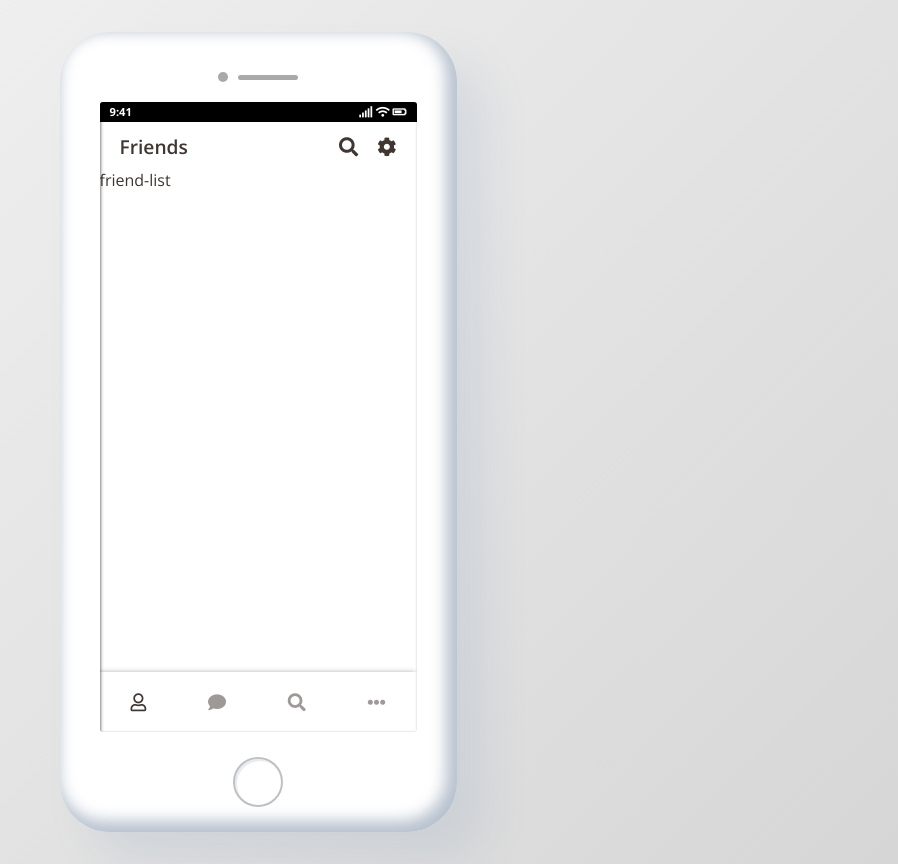
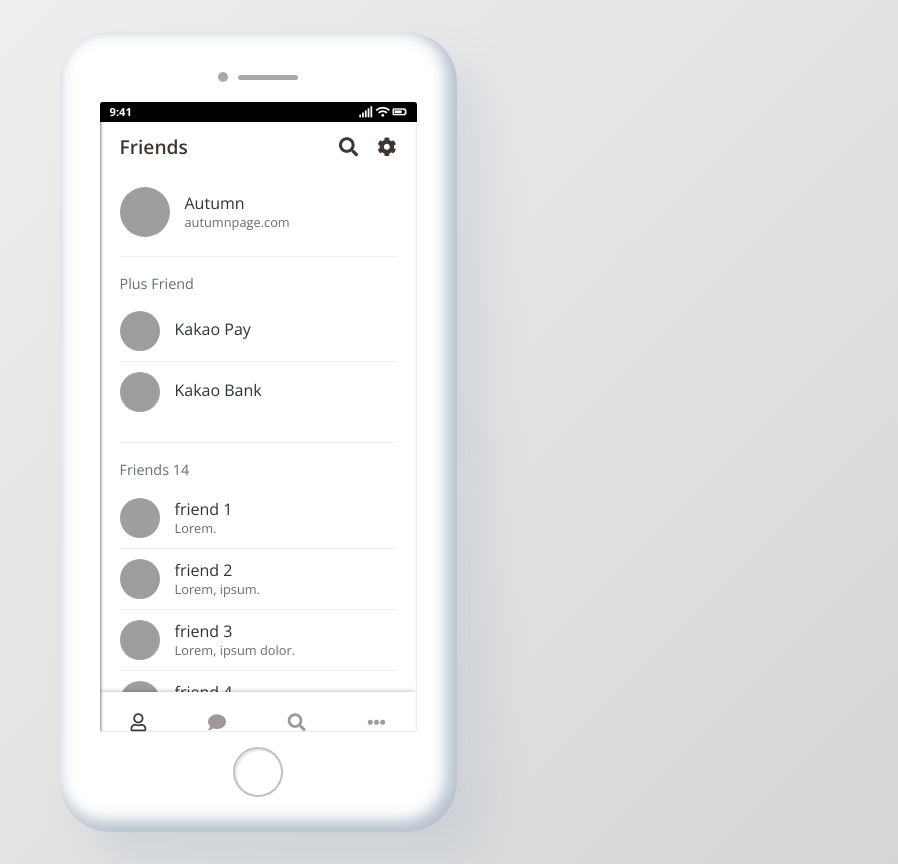
Before and after one commit to AutumnSky/kakao-clone2, a website: page src/friend-list.html in a window 1280 px wide. Shown: the whole page, without its empty margins (382-1280 px from the left). Drawn offline with nearby package versions, Linux system fonts and the light colour scheme; grey boxes are pictures that could not be loaded.

Commit message:
friend-list

```diff
--- /dev/null
+++ b/src/css/components.css
@@ -0,0 +1,54 @@
+/* thumbnail */
+.thumbnail {
+  width: 10px;
+  height: 10px;
+  background-color: lightgray;
+  background-size: cover;
+  background-position: center center;
+  border-radius: 50%;
+  flex-shrink: 0;
+}
+
+.thumbnail--me {
+  width: 50px;
+  height: 50px;
+  background-image: url("https://s3.ap-northeast-2.amazonaws.com/autumnportfolio/me/IMG_3752.png");
+  margin-right: 15px;
+}
+
+.thumbnail--user {
+  width: 40px;
+  height: 40px;
+  background-image: url("https://www.flaticon.com/premium-icon/icons/svg/1144/1144760.svg");
+  margin-right: 15px;
+}
+
+/* user-list, user-item */
+
+.user-item:not(:last-child) {
+  border-bottom: 1px solid #efefef;
+}
+
+.user-item {
+  display: flex;
+  align-items: center;
+  padding: 5px 0;
+}
+
+.user-item .user-item__info {
+  display: flex;
+  flex-direction: column;
+  justify-content: center;
+}
+
+.user-item .user-item__name {
+  font-size: 1rem;
+  color: #2d3436;
+  margin-bottom: 5px;
+}
+
+.user-item .user-item__status-message {
+  font-size: 0.8rem;
+  color: #636e72;
+  font-weight: 300;
+}
--- a/src/css/frame.css
+++ b/src/css/frame.css
@@ -55,7 +55,7 @@ body {
 
 .phone .phone__bottom {
   width: 100%;
-  height: 60px;
+  min-height: 80px;
   display: flex;
   justify-content: center;
   align-items: center;
@@ -63,7 +63,7 @@ body {
 
 .phone__bottom .home-button {
   width: 50px;
-  height: 50px;
+  min-height: 50px;
   border: 2px solid silver;
   border-radius: 50%;
   box-shadow: inset 2px 2px 1px rgba(118, 146, 180, 0.18);
@@ -74,7 +74,6 @@ body {
   flex-grow: 1;
   background-color: white;
   border-radius: 3px;
-  margin-bottom: 20px;
   display: flex;
   flex-direction: column;
   overflow: hidden;
@@ -156,7 +155,7 @@ body {
   display: flex;
   justify-content: center;
   align-items: center;
-  box-shadow: -2px 0px 5px rgba(0, 0, 0, .3);
+  box-shadow: -2px 0px 5px rgba(0, 0, 0, 0.3);
 }
 
 .page__menu a {
@@ -165,7 +164,7 @@ body {
   flex-grow: 1;
   font-size: 18px;
   color: #403631;
-  opacity: .5;
+  opacity: 0.5;
 }
 
 .page__menu .menu--selected {
--- /dev/null
+++ b/src/css/friend-list.css
@@ -0,0 +1,27 @@
+.friend-list {
+  padding: 10px 20px;
+}
+
+.friend-list__me {
+  padding-bottom: 14px;
+  border-bottom: 1px solid #efefef;
+}
+
+.friend-list__title {
+  display: block;
+  color: #636e72;
+  font-weight: 300;
+  font-size: 0.9rem;
+  margin-bottom: 10px;
+}
+
+.friend-list__plus {
+  margin-top: 20px;
+  padding-bottom: 20px;
+  border-bottom: 1px solid #efefef;
+}
+
+.friend-list__list {
+  margin-top: 20px;
+  padding-bottom: 20px;
+}
--- a/src/css/styles.css
+++ b/src/css/styles.css
@@ -1,7 +1,8 @@
 @import url("https://fonts.googleapis.com/css?family=Open+Sans:300:400,600");
 @import "reset.css";
 @import "frame.css";
-@import "friend.css";
+@import "components.css";
+@import "friend-list.css";
 @import "find.css";
 @import "more.css";
 @import "setting.css";
@@ -10,10 +11,10 @@
 @import "mobile.css";
 
 * {
-    box-sizing: border-box;
+  box-sizing: border-box;
 }
 
 a {
-    color:inherit;
-    cursor: pointer;
+  color: inherit;
+  cursor: pointer;
 }
--- a/src/friend-list.html
+++ b/src/friend-list.html
@@ -36,7 +36,90 @@
 					</div>
 				</div>
 				<div class="page__content">
-                    friend-list
+					<div class="friend-list">
+						<div class="friend-list__me">
+							<div class="user-item">
+								<div class="thumbnail thumbnail--me"></div>
+								<div class="user-item__info">
+									<span class="user-item__name">Autumn</span>
+									<span class="user-item__status-message">autumnpage.com</span>
+								</div>
+							</div>
+						</div>
+						<div class="friend-list__plus">
+							<span class="friend-list__title">Plus Friend</span>
+							<ul class="user-list">
+								<li class="user-item">
+									<div class="user-item">
+										<div class="thumbnail thumbnail--user"></div>
+										<div class="user-item__info">
+											<span class="user-item__name">Kakao Pay</span>
+											<span class="user-item__status-message"></span>
+										</div>
+									</div>
+								</li>
+								<li class="user-item">
+									<div class="user-item">
+										<div class="thumbnail thumbnail--user"></div>
+										<div class="user-item__info">
+											<span class="user-item__name">Kakao Bank</span>
+											<span class="user-item__status-message"></span>
+										</div>
+									</div>
+								</li>
+							</ul>
+						</div>
+						<div class="friend-list__list">
+							<span class="friend-list__title">Friends 14</span>
+							<ul class="user-list">
+								<li class="user-item">
+									<div class="user-item">
+										<div class="thumbnail thumbnail--user"></div>
+										<div class="user-item__info">
+											<span class="user-item__name">friend 1</span>
+											<span class="user-item__status-message">Lorem.</span>
+										</div>
+									</div>
+								</li>
+								<li class="user-item">
+									<div class="user-item">
+										<div class="thumbnail thumbnail--user"></div>
+										<div class="user-item__info">
+											<span class="user-item__name">friend 2</span>
+											<span class="user-item__status-message">Lorem, ipsum.</span>
+										</div>
+									</div>
+								</li>
+								<li class="user-item">
+									<div class="user-item">
+										<div class="thumbnail thumbnail--user"></div>
+										<div class="user-item__info">
+											<span class="user-item__name">friend 3</span>
+											<span class="user-item__status-message">Lorem, ipsum dolor.</span>
+										</div>
+									</div>
+								</li>
+								<li class="user-item">
+									<div class="user-item">
+										<div class="thumbnail thumbnail--user"></div>
+										<div class="user-item__info">
+											<span class="user-item__name">friend 4</span>
+											<span class="user-item__status-message">Lorem ipsum dolor sit.</span>
+										</div>
+									</div>
+								</li>
+								<li class="user-item">
+									<div class="user-item">
+										<div class="thumbnail thumbnail--user"></div>
+										<div class="user-item__info">
+											<span class="user-item__name">friend 5</span>
+											<span class="user-item__status-message">Lorem.</span>
+										</div>
+									</div>
+								</li>
+							</ul>
+						</div>
+					</div>
 				</div>
 				<div class="page__menu">
 					<a class="menu--selected" href="./friend-list.html"><i class="far fa-user"></i></a>
```
Also changed, not shown: src/css/friend.css (deleted).
